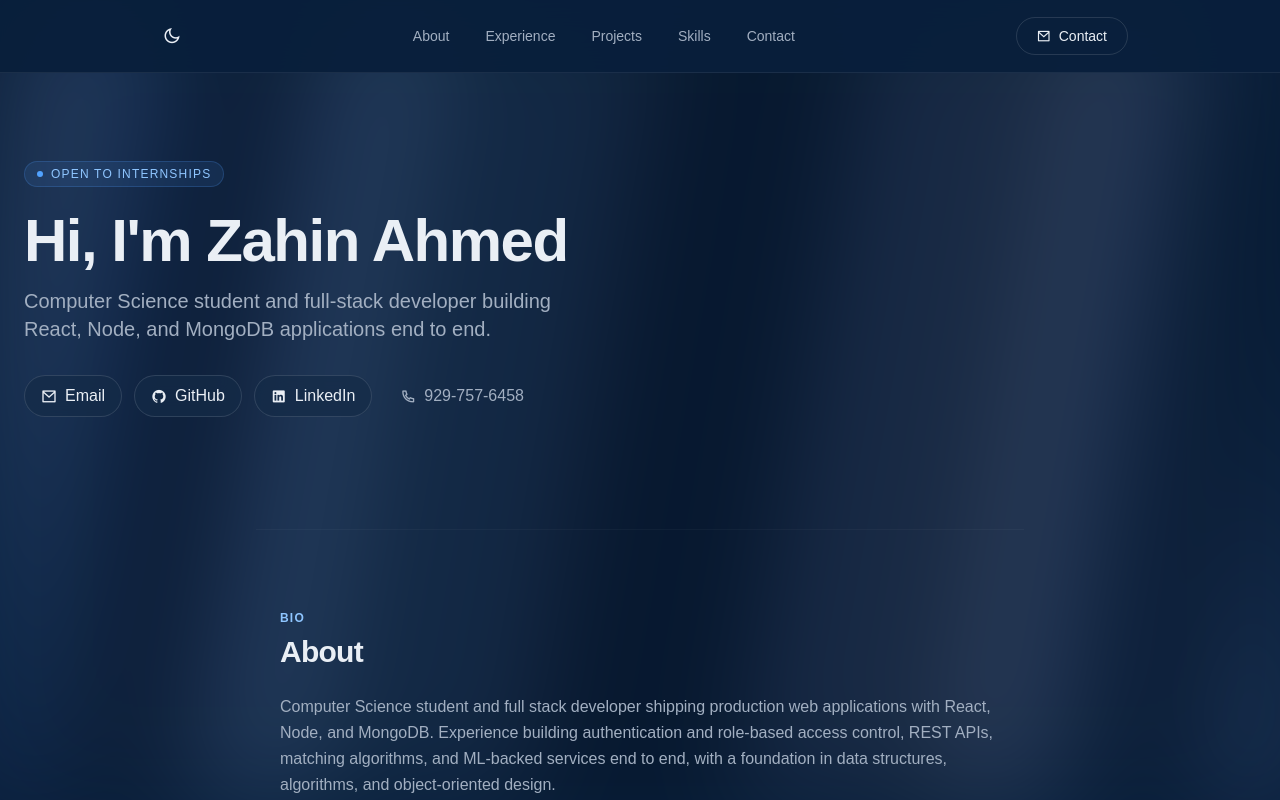
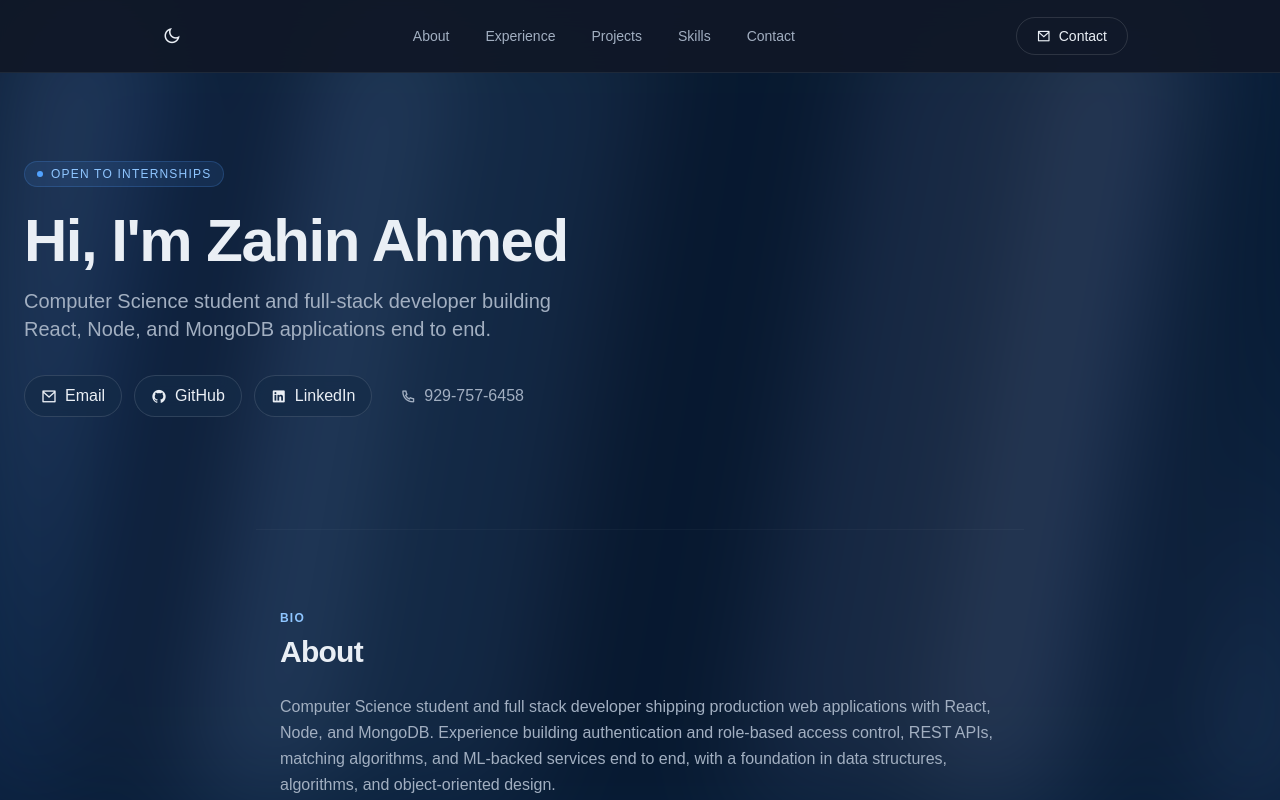
Before and after one commit to ZahinnAhmed/Portfolio, a React (Vite) app: page / in a window 1280 px wide. Shown: the top 800 px of the page. Built offline with nearby package versions, Linux system fonts and the light colour scheme.

Commit message:
Change navbar background to solid gray

```diff
--- a/src/components/Navbar.jsx
+++ b/src/components/Navbar.jsx
@@ -14,7 +14,7 @@ const Navbar = () => {
   }
 
   return (
-    <nav className="fixed top-0 inset-x-0 z-50 bg-background/95 backdrop-blur-lg border-b border-border/60">
+    <nav className="fixed top-0 inset-x-0 z-50 bg-gray-900/95 backdrop-blur-lg border-b border-gray-800 text-gray-100">
       <div className="max-w-5xl mx-auto px-6 py-4 flex items-center justify-between">
         <button
           onClick={toggleTheme}
```
